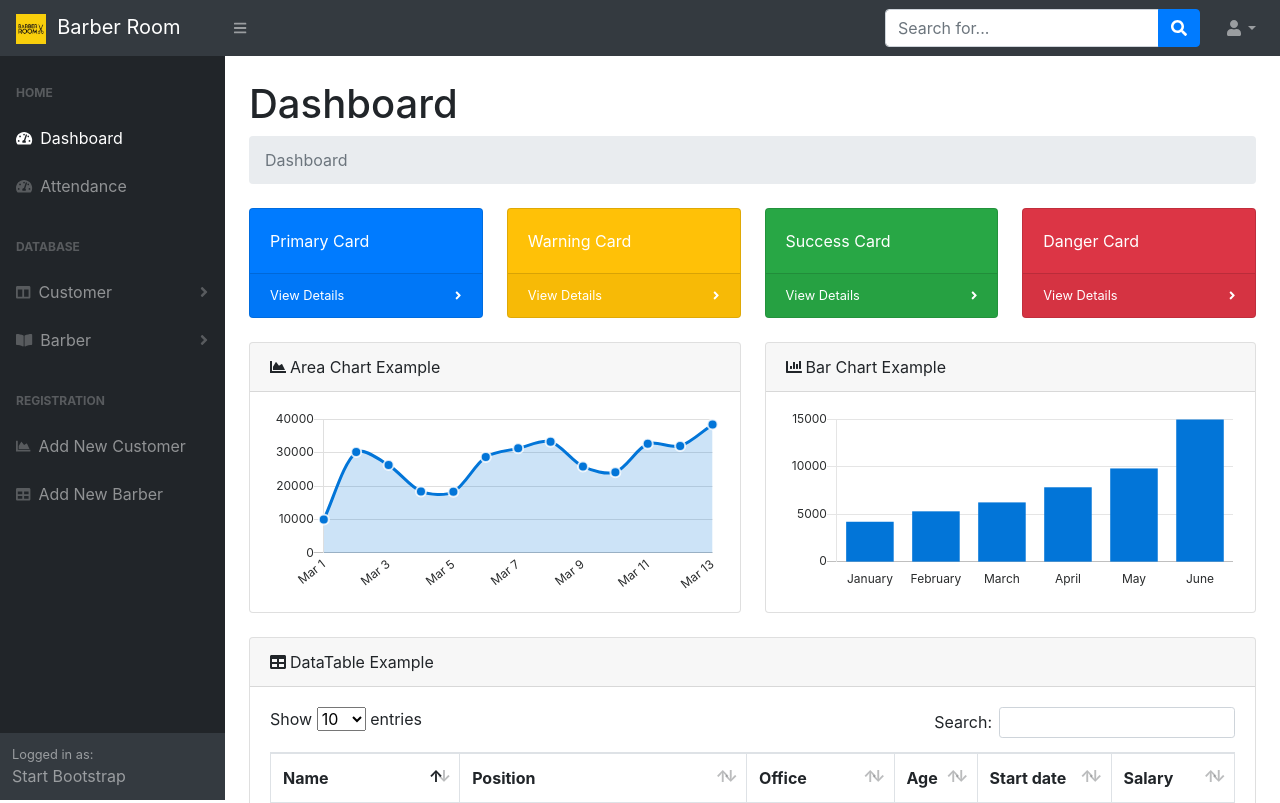
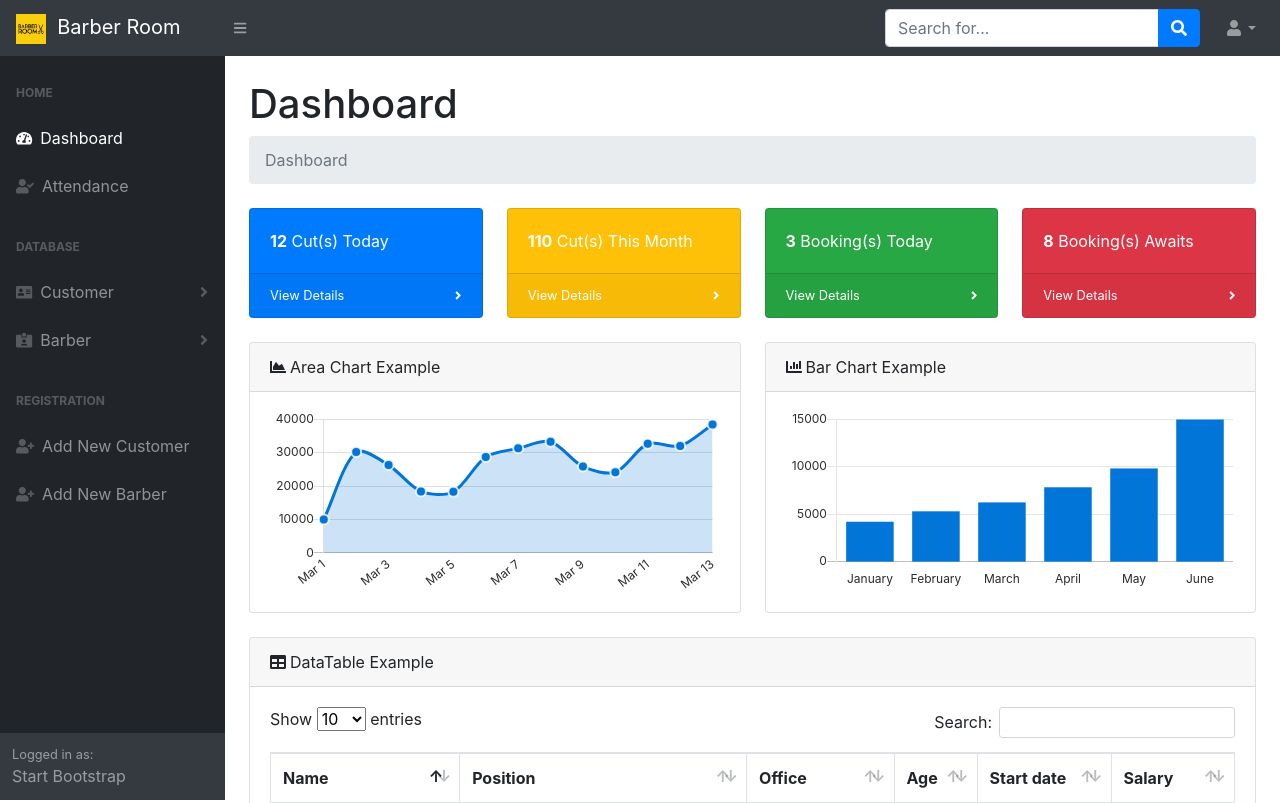
Before and after one commit to reinhaaard13/UAS-KRAN, a PHP site: page /admin.php in a window 1280 px wide. Shown: the top 803 px of the page. Run offline with PHP 8.4, Linux system fonts and the light colour scheme; some libraries are stand-ins or nearby versions.

Commit message:
revisi sedikit

```diff
--- a/admin.php
+++ b/admin.php
@@ -47,12 +47,12 @@
                             Dashboard
                         </a>
                         <a class="nav-link" href="attendance.php">
-                            <div class="sb-nav-link-icon"><i class="fas fa-tachometer-alt"></i></div>
+                            <div class="sb-nav-link-icon"><i class="fas fa-user-check"></i></div>
                             Attendance
                         </a>
                         <div class="sb-sidenav-menu-heading">Database</div>
                         <a class="nav-link collapsed" href="#" data-toggle="collapse" data-target="#collapseLayouts" aria-expanded="false" aria-controls="collapseLayouts">
-                            <div class="sb-nav-link-icon"><i class="fas fa-columns"></i></div>
+                            <div class="sb-nav-link-icon"><i class="fas fa-address-card"></i></div>
                             Customer
                             <div class="sb-sidenav-collapse-arrow"><i class="fas fa-angle-down"></i></div>
                         </a>
@@ -60,7 +60,7 @@
                             <nav class="sb-sidenav-menu-nested nav"><a class="nav-link" href="layout-static.html">Static Navigation</a><a class="nav-link" href="layout-sidenav-light.html">Light Sidenav</a></nav>
                         </div>
                         <a class="nav-link collapsed" href="#" data-toggle="collapse" data-target="#collapsePages" aria-expanded="false" aria-controls="collapsePages">
-                            <div class="sb-nav-link-icon"><i class="fas fa-book-open"></i></div>
+                            <div class="sb-nav-link-icon"><i class="fas fa-id-card-alt"></i></div>
                             Barber
                             <div class="sb-sidenav-collapse-arrow"><i class="fas fa-angle-down"></i></div>
                         </a>
@@ -80,10 +80,10 @@
                         </div>
                         <div class="sb-sidenav-menu-heading">Registration</div>
                         <a class="nav-link" href="charts.html">
-                            <div class="sb-nav-link-icon"><i class="fas fa-chart-area"></i></div>
+                            <div class="sb-nav-link-icon"><i class="fas fa-user-plus"></i></div>
                             Add New Customer
                         </a><a class="nav-link" href="tables.html">
-                            <div class="sb-nav-link-icon"><i class="fas fa-table"></i></div>
+                            <div class="sb-nav-link-icon"><i class="fas fa-user-plus"></i></div>
                             Add New Barber
                         </a>
                     </div>
@@ -104,7 +104,7 @@
                     <div class="row">
                         <div class="col-xl-3 col-md-6">
                             <div class="card bg-primary text-white mb-4">
-                                <div class="card-body">Primary Card</div>
+                                <div class="card-body"><strong>12</strong> Cut(s) Today</div>
                                 <div class="card-footer d-flex align-items-center justify-content-between">
                                     <a class="small text-white stretched-link" href="#">View Details</a>
                                     <div class="small text-white"><i class="fas fa-angle-right"></i></div>
@@ -113,7 +113,7 @@
                         </div>
                         <div class="col-xl-3 col-md-6">
                             <div class="card bg-warning text-white mb-4">
-                                <div class="card-body">Warning Card</div>
+                                <div class="card-body"><strong>110</strong> Cut(s) This Month</div>
                                 <div class="card-footer d-flex align-items-center justify-content-between">
                                     <a class="small text-white stretched-link" href="#">View Details</a>
                                     <div class="small text-white"><i class="fas fa-angle-right"></i></div>
@@ -122,7 +122,7 @@
                         </div>
                         <div class="col-xl-3 col-md-6">
                             <div class="card bg-success text-white mb-4">
-                                <div class="card-body">Success Card</div>
+                                <div class="card-body"><strong>3</strong> Booking(s) Today</div>
                                 <div class="card-footer d-flex align-items-center justify-content-between">
                                     <a class="small text-white stretched-link" href="#">View Details</a>
                                     <div class="small text-white"><i class="fas fa-angle-right"></i></div>
@@ -131,7 +131,7 @@
                         </div>
                         <div class="col-xl-3 col-md-6">
                             <div class="card bg-danger text-white mb-4">
-                                <div class="card-body">Danger Card</div>
+                                <div class="card-body"><strong>8</strong> Booking(s) Awaits</div>
                                 <div class="card-footer d-flex align-items-center justify-content-between">
                                     <a class="small text-white stretched-link" href="#">View Details</a>
                                     <div class="small text-white"><i class="fas fa-angle-right"></i></div>
```
